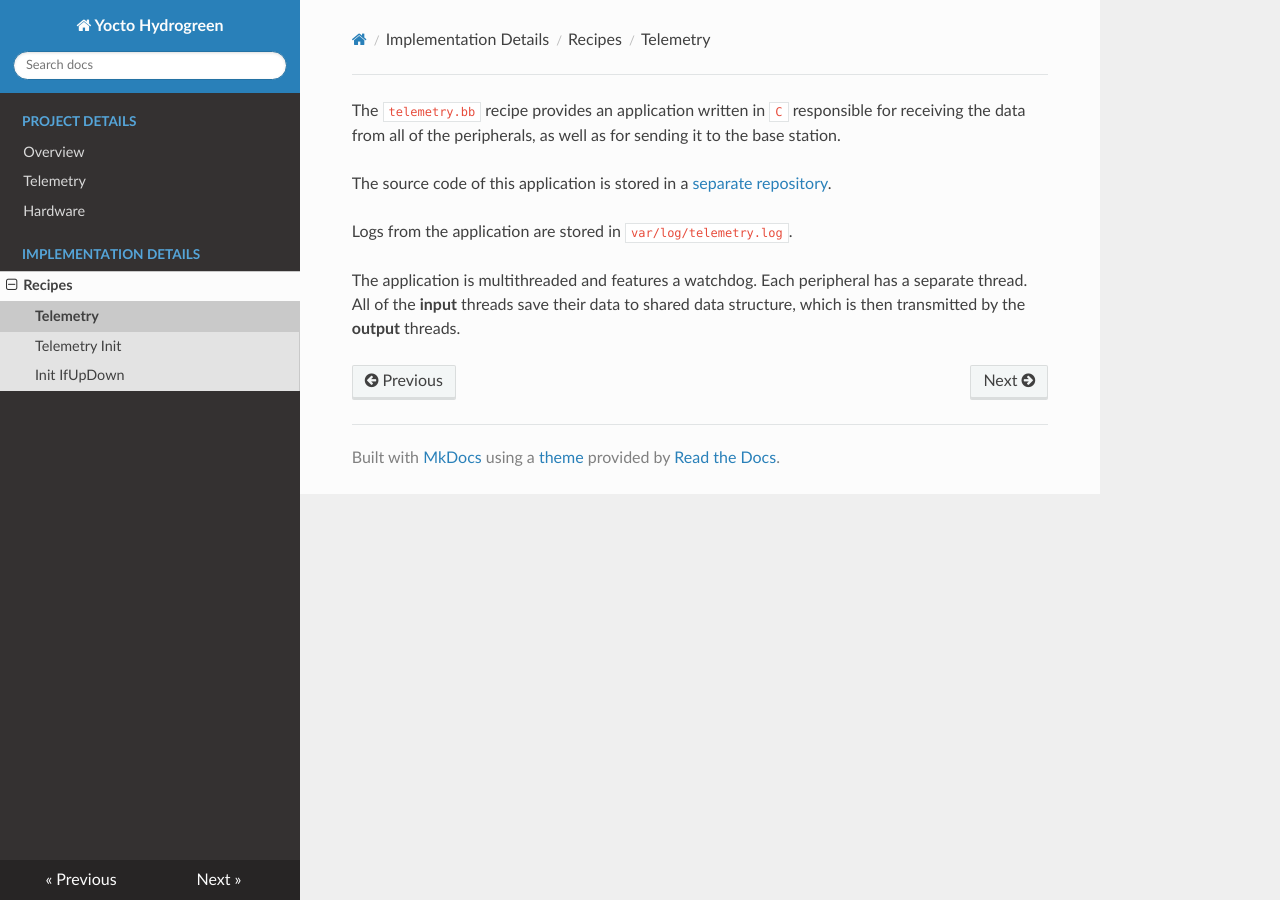
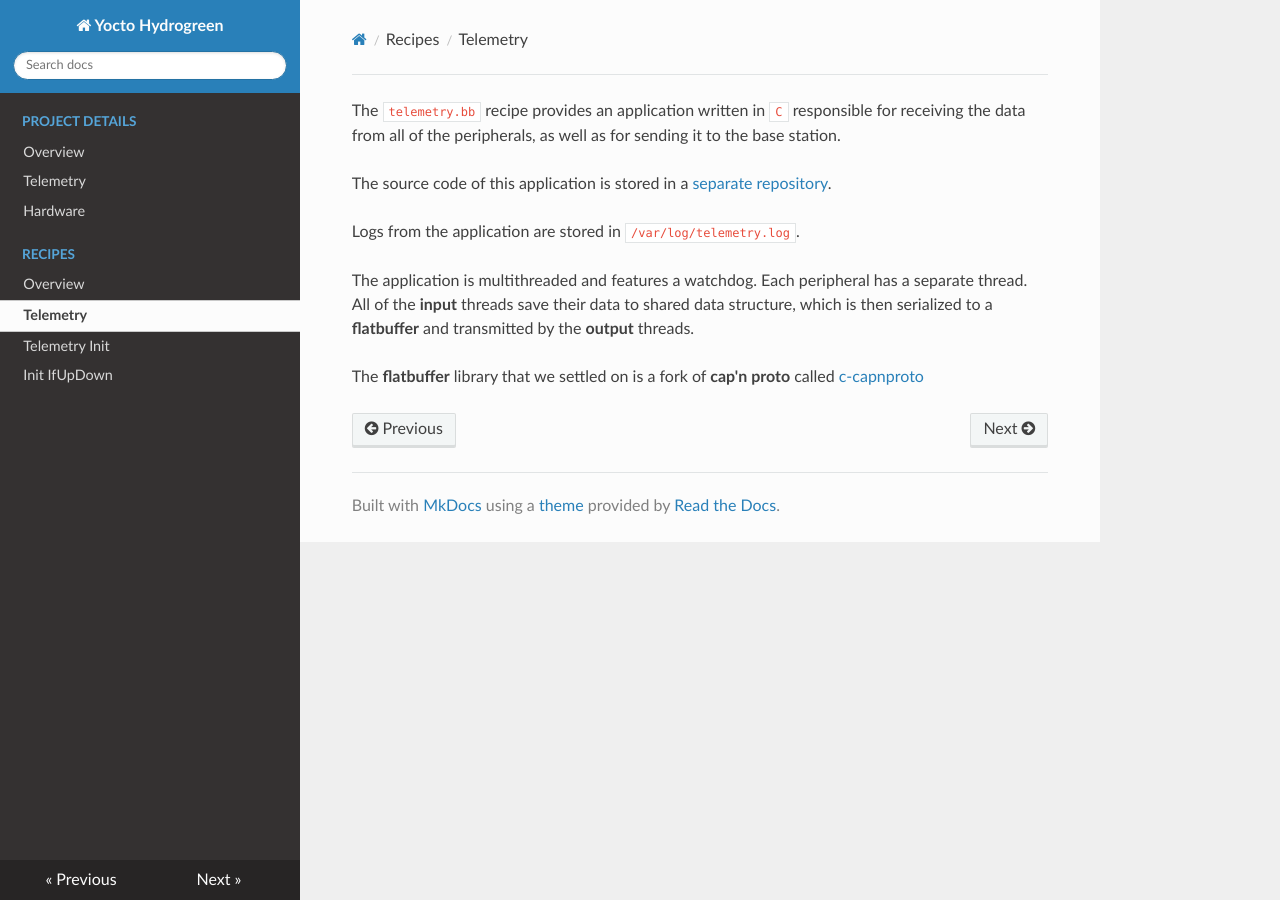
Before and after one commit to HydrogreenPollub/rp4-yocto, an MkDocs documentation site: the page built from docs/recipes/telemetry.md, in a window 1280 px wide. Built offline with MkDocs 1.6.1, drawn with Linux system fonts in a browser that asks for light colours; nearby versions of some CDN libraries.

Commit message:
minor changes to docs

```diff
--- a/docs/recipes/telemetry.md
+++ b/docs/recipes/telemetry.md
@@ -2,6 +2,8 @@ The `telemetry.bb` recipe provides an application written in `C` responsible for
 
 The source code of this application is stored in a [separate repository](https://github.com/HydrogreenPollub/rp4-telemetry).
 
-Logs from the application are stored in `var/log/telemetry.log`.
+Logs from the application are stored in `/var/log/telemetry.log`.
 
-The application is multithreaded and features a watchdog. Each peripheral has a separate thread. All of the **input** threads save their data to shared data structure, which is then transmitted by the **output** threads.
+The application is multithreaded and features a watchdog. Each peripheral has a separate thread. All of the **input** threads save their data to shared data structure, which is then serialized to a **flatbuffer** and transmitted by the **output** threads.
+
+The **flatbuffer** library that we settled on is a fork of **cap'n proto** called [c-capnproto](https://gitlab.com/dkml/ext/c-capnproto)
--- a/mkdocs.yml
+++ b/mkdocs.yml
@@ -4,9 +4,9 @@ nav:
     - Overview: overview.md
     - Telemetry: telemetry.md
     - Hardware: hardware.md
-  - Implementation Details:
-    - Recipes:
-      - Telemetry: recipes/telemetry.md
-      - Telemetry Init: recipes/telemetry-init.md
-      - Init IfUpDown: recipes/init-ifupdown.md
+  - Recipes:
+    - Overview: recipes/overview.md
+    - Telemetry: recipes/telemetry.md
+    - Telemetry Init: recipes/telemetry-init.md
+    - Init IfUpDown: recipes/init-ifupdown.md
 theme: readthedocs
```
Also changed, not shown: docs/overview.md (+2 -2 lines), docs/recipes/overview.md (added, +7 -0 lines), docs/telemetry.md (+1 -1 lines).
